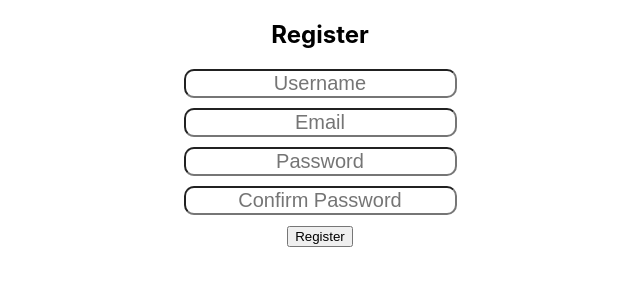
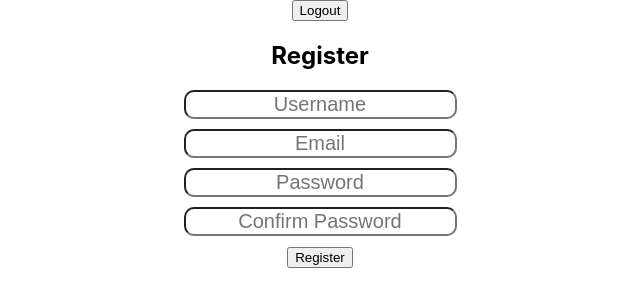
Before and after one commit to Pokulita/mark_fe, a React (Create React App) app: page /register in a window 1280 px wide. Shown: the top 306 px of the page, without its empty margins (320-960 px from the left). Built offline with nearby package versions, Linux system fonts and the light colour scheme.

Commit message:
fixed token

```diff
--- a/src/pages/Register.js
+++ b/src/pages/Register.js
@@ -1,5 +1,6 @@
 import React, { useState } from "react";
 import { useNavigate } from "react-router-dom";
+import Logout from "../components/Logout";
 
 function Register() {
   const navigate = useNavigate();
@@ -74,6 +75,7 @@ function Register() {
 
   return (
     <div>
+        <Logout></Logout>
       <h2>Register</h2>
       <form onSubmit={handleSubmit} className="login-container">
         <div>
```
